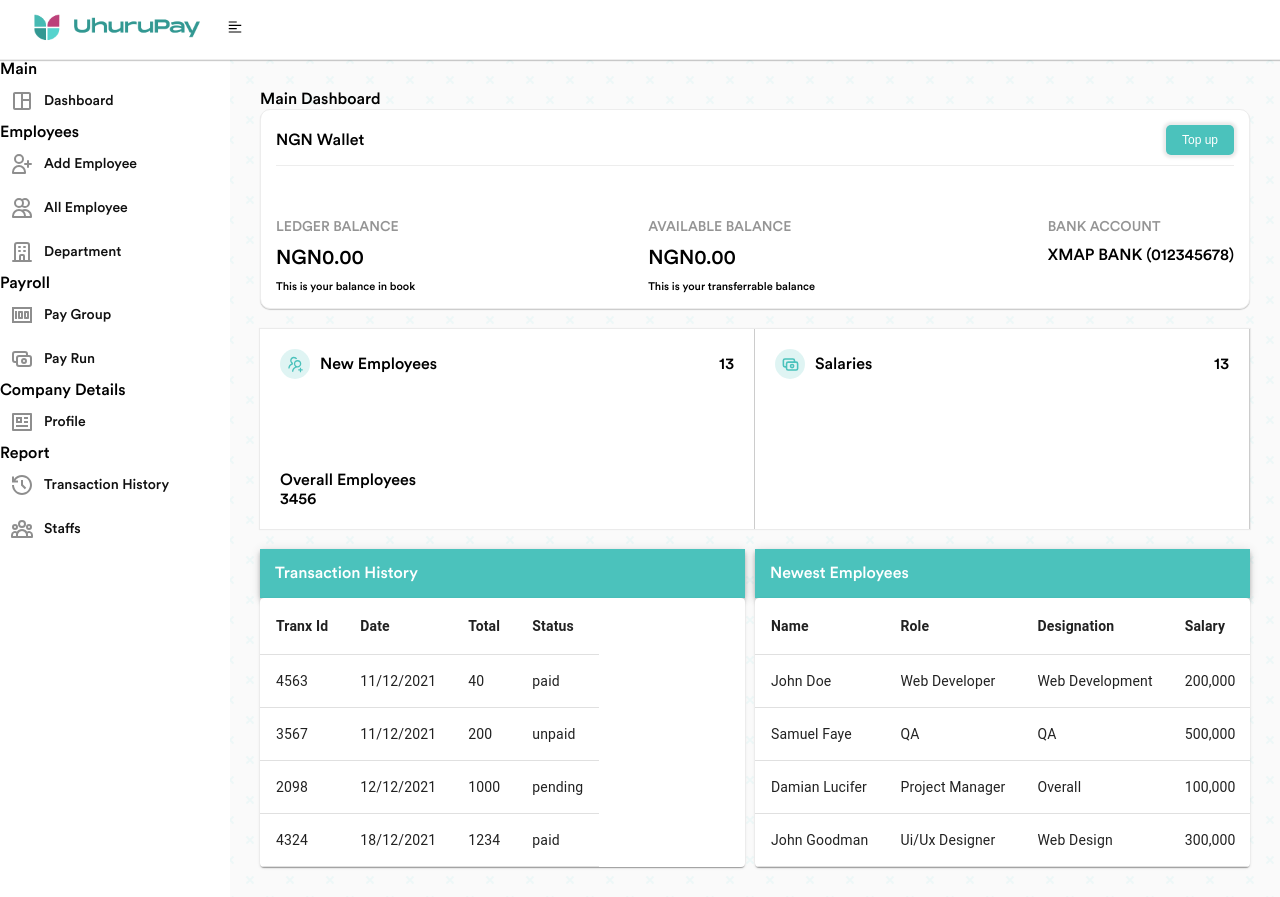
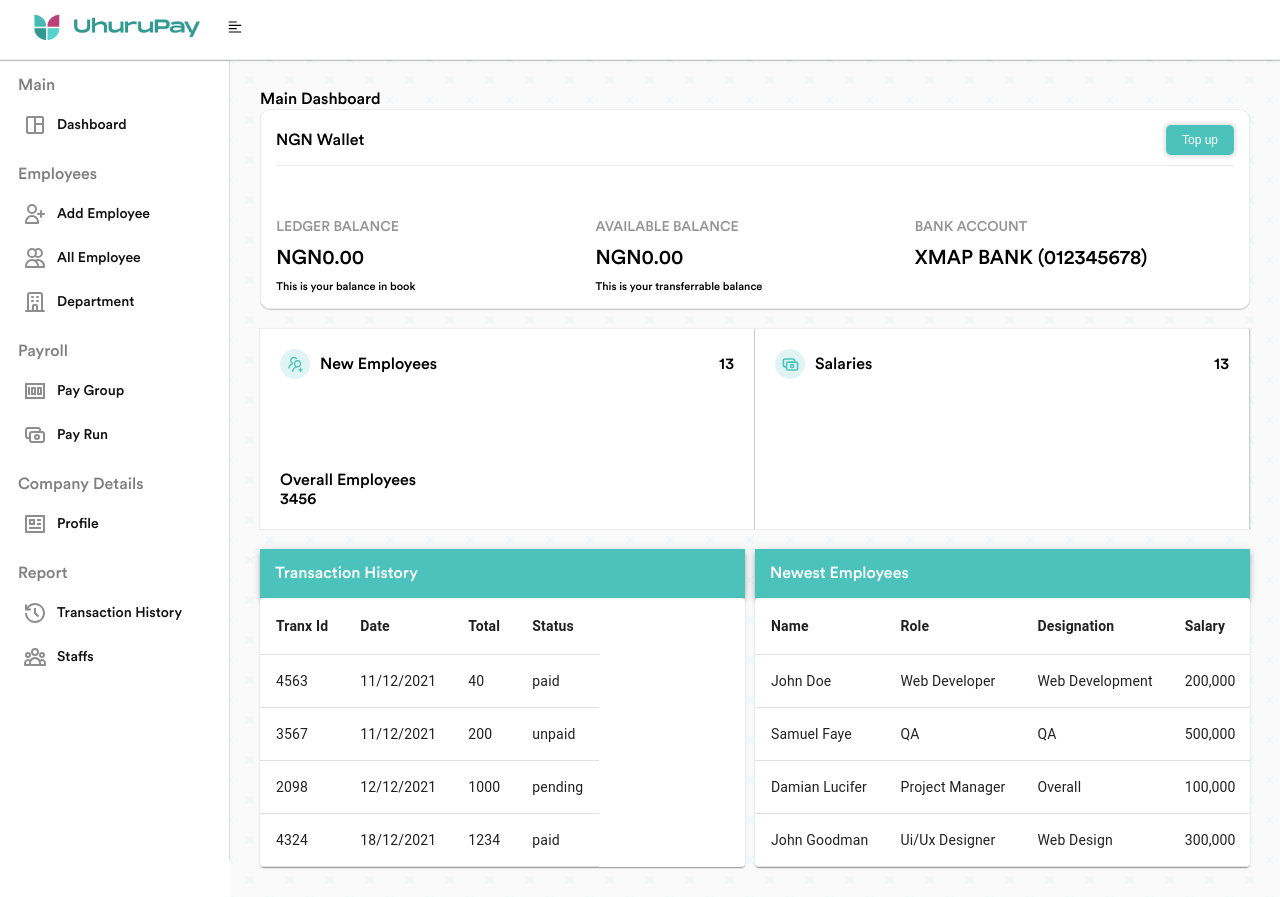
Before and after one commit to LekanSaheed/upayroll, a Next.js app: page /payroll in a window 1280 px wide. Built offline with nearby package versions, Linux system fonts and the light colour scheme.

Commit message:
Added Mobile view

```diff
--- a/components/Department.js
+++ b/components/Department.js
@@ -65,7 +65,7 @@ const Department = () => {
     return (
       <Slide
         direction="up"
-        style={{ transitionDelay: 200 }}
+        style={{ transitionDelay: 300 }}
         ref={ref}
         {...props}
       />
--- a/components/Main.module.css
+++ b/components/Main.module.css
@@ -5,6 +5,12 @@
   width: 100%;
   min-height: 100vh;
   transition: 0.2s ease-in-out;
+
+  padding: 10px;
+}
+
+@media (min-width: 801px) {
+  .main {
     margin-top: 60px;
     padding: 30px;
   }
@@ -15,3 +21,4 @@
   .shrinkMain {
     margin-left: 230px;
   }
+}
--- a/components/Nav.module.css
+++ b/components/Nav.module.css
@@ -1,9 +1,5 @@
-.nav {
-  background-color: rosybrown;
-  overflow: scroll;
-}
-.nav:hover {
-  overflow: scroll;
+.lgNav {
+  display: none;
 }
 .navSections {
 }
@@ -30,6 +26,7 @@
 
 @media (min-width: 801px) {
   .lgNav {
+    display: block;
     height: 100vh;
     background-color: #fff;
     border-right: 1px solid #ddd;
--- a/components/Wallet.js
+++ b/components/Wallet.js
@@ -10,7 +10,7 @@ const Wallet = () => {
         </div>
         <div
           style={{ alignItems: "flex-start" }}
-          className={`flex-row justify-space ${classes.account_container}`}
+          className={`flex-row ${classes.account_container}`}
         >
           <div className={`flex-column ${classes.wallet_group}`}>
             <span className={classes.title}>LEDGER BALANCE</span>
@@ -28,7 +28,7 @@ const Wallet = () => {
           </div>
           <div className={`flex-column ${classes.wallet_group}`}>
             <span className={classes.title}>BANK ACCOUNT</span>
-            <div>XMAP BANK (012345678)</div>
+            <div className={classes.figure}>XMAP BANK (012345678)</div>
           </div>
         </div>
       </div>
--- a/components/Wallet.module.css
+++ b/components/Wallet.module.css
@@ -9,24 +9,42 @@
   display: flex;
   flex-direction: column;
   font-weight: lighter;
+  overflow-x: scroll;
 }
 .account_container {
-  margin-top: 10px;
+  display: flex;
+  justify-content: space-evenly;
 }
 .figure {
-  font-size: 20px;
+  font-size: 16px;
 }
 .title {
-  color: rgba(0, 0, 0, 0.418);
-  font-size: 14px;
+  color: rgba(15, 14, 14, 0.418);
+  font-size: 10px;
 }
 .details {
-  font-size: 11px;
+  font-size: 8px;
 }
 .wallet_group {
   gap: 10px;
+  width: 33.3%;
 }
 .wallet_header {
   border-bottom: solid 1px #ededed;
   padding-bottom: 10px;
 }
+@media (min-width: 767px) {
+  .wallet_container {
+    overflow: hidden;
+  }
+  .figure {
+    font-size: 20px;
+  }
+  .title {
+    color: rgba(0, 0, 0, 0.418);
+    font-size: 14px;
+  }
+  .details {
+    font-size: 11px;
+  }
+}
```
Lines whose indentation alone changed are shown as unchanged.
